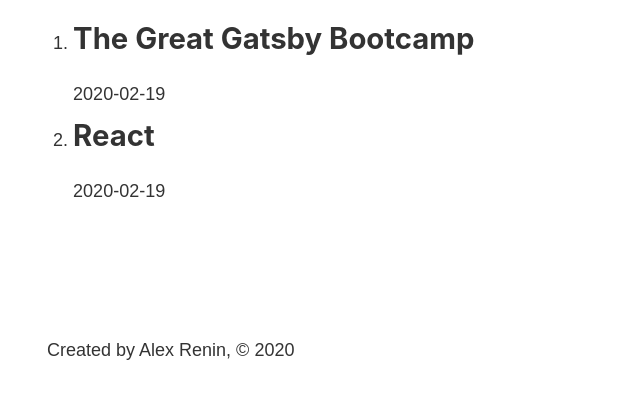
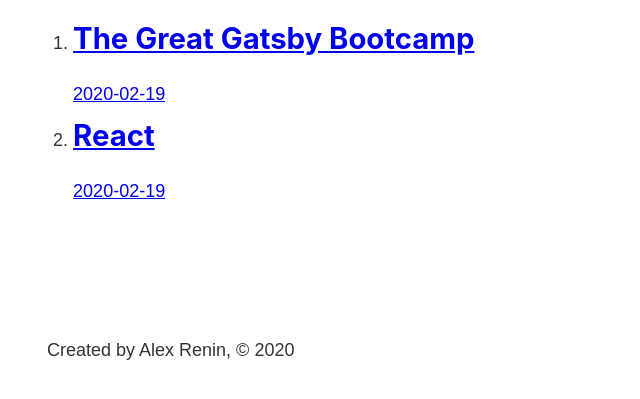
Before and after one commit to alexrenin/gatsby_bootcamp, a Gatsby site: page /blog in a window 1280 px wide. Shown: the part 393-792 px from the top of the page, without its empty margins (236-876 px from the left). Built offline with nearby package versions, Linux system fonts and the light colour scheme; Gatsby itself is replaced by a stand-in of ours.

Commit message:
slug for the link in blog

```diff
--- a/src/pages/blog.js
+++ b/src/pages/blog.js
@@ -1,5 +1,5 @@
 import React from 'react'
-import { graphql, useStaticQuery } from 'gatsby'
+import { graphql, useStaticQuery, Link } from 'gatsby'
 
 import Layout from '../components/layout'
 
@@ -13,6 +13,9 @@
                             title
                             date
                         }
+                        fields {
+                           slug
+                        }
                     }
                 }
             }
@@ -24,14 +27,19 @@
             <h1>Blog</h1>
             <ol>
                 {data.allMarkdownRemark.edges.map((edge, index) => {
-                  const { title, date } = edge.node.frontmatter
+                  const { title, date } = edge.node.frontmatter,
+                    { slug } = edge.node.fields
 
                   return (
                         <li
                           key={title + index}
                         >
-                            <h2>{title}</h2>
-                            <p>{date}</p>
+                            <Link
+                              to={`/blog/${slug}`}
+                            >
+                              <h2>{title}</h2>
+                              <p>{date}</p>
+                            </Link>
                         </li>
                     )
                 })}
```
